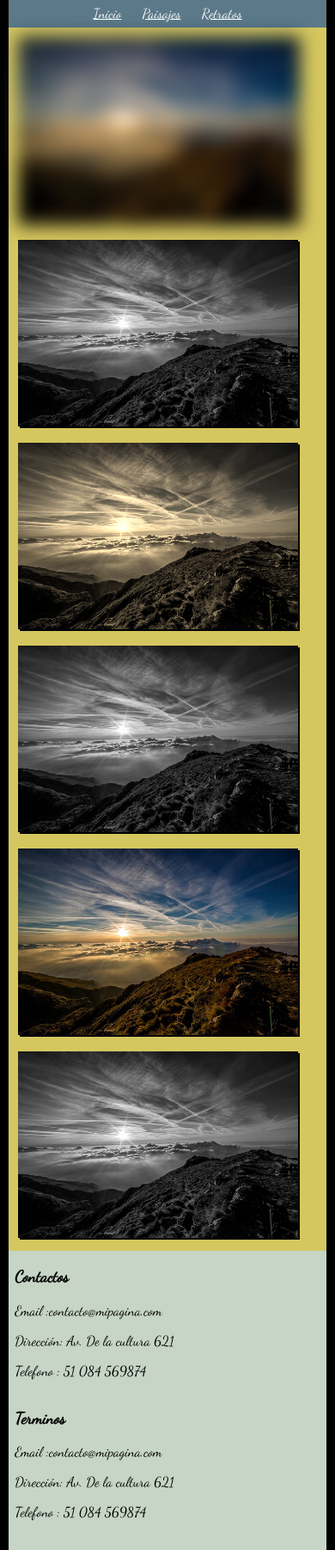
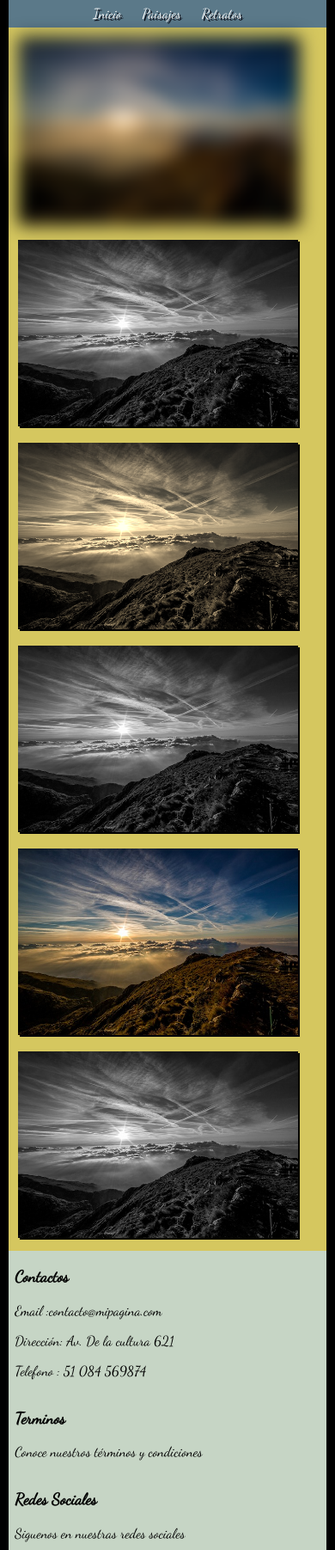
Before and after one commit to noly8a/CSSWebResponsive, a plain HTML site: page paisajes.html in a window 390 px wide. Shown: the part 75-1878 px from the top of the page at 86% size. Drawn offline with Linux system fonts and the light colour scheme.

Commit message:
CSSWebResponsive

```diff
--- a/css/estilo.css
+++ b/css/estilo.css
@@ -43,10 +43,9 @@ img{
 }
 #menu-principal>a{
 	padding: 10px 10px;
-	text-shadow: none;
-	text-decoration: underline;
-	text-decoration-color: white;
 	color: white;
+	text-shadow: 2px 2px #02010a;
+	text-decoration-line: none;
 }
 #imgPrincipal{
 	background: #82c3a6;
@@ -61,7 +60,7 @@ img{
 	border: 1px;
 	padding: 1%;
 }
-#imgSecundaria > a{
+#imgSecundaria>a{
 	width: 90%;
 	height: 40%;
 	color: black;
@@ -140,16 +139,13 @@ footer {
 /* ========== Animacion ========== */
 #imgIzq:hover {
 	transform: rotate(10deg);
-	border: 20px;
-	box-shadow: #82c3a6;
+	border: 2px;
+	box-shadow: 2px 2px 0 0 #82c3a6;
 	transition-duration: 1s;
 }
 #imgDer:hover {
 	transform: translate(20px,-5px);
-	border: 20px;
-	border-color: #82c3a6;
+	border: 2px;
 	transition-duration: 1s;
+	box-shadow: 2px 2px 0 0 #82c3a6;
 }
-#menuprincipal>a :enabled{
-	text-decoration-line: none;
-}
--- a/css/estilo_paisajes.css
+++ b/css/estilo_paisajes.css
@@ -55,8 +55,8 @@ img{
 #menu-principal > a{
 	padding: 10px 10px;
 	color: white;
-	text-shadow: none;
-	text-decoration: underline;
+	text-shadow: 2px 2px #02010a;
+	text-decoration-line: none;
 }
 footer {
 	border-radius: 0 0 10px 10px;
--- a/paisajes.html
+++ b/paisajes.html
@@ -38,9 +38,7 @@
 				</div>
 				<div id="PieTerminos">
 					<h3>Terminos</h3>
-					<p>Email	:contacto@mipagina.com</p>
-					<p>Dirección: Av. De la cultura 621</p>
-					<p>Telefono	: 51 084 569874</p>
+					<p>Conoce nuestros términos y condiciones</p>
 				</div>
 				<div id="PieRedesSociales">
 					<h3>Redes Sociales</h3>
```
Also changed, not shown: retratos.html (+1 -3 lines).
